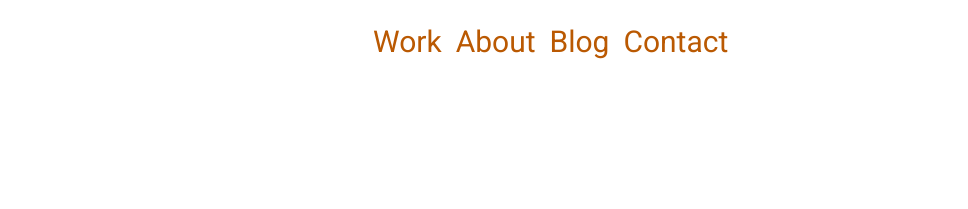
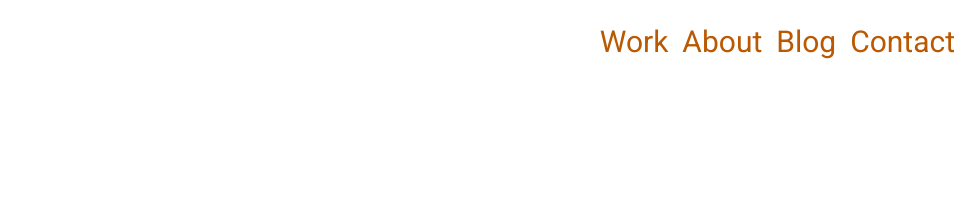
Before and after one commit to MikeDev206/kodemia-practice, a plain HTML site: page blogOne/sjrBlogCopy/index.html in a window 1280 px wide. Shown: the top 209 px of the page, 312-1280 px from the left. Drawn offline with Linux system fonts and the light colour scheme.

Commit message:
one more adjustment

```diff
--- a/blogOne/sjrBlogCopy/css/main.css
+++ b/blogOne/sjrBlogCopy/css/main.css
@@ -78,8 +78,8 @@ footer a {
 
 @media only screen and (min-width: 600px) {
     .nav-wrapper {
-        display: grid;
-        grid-template-columns: 1fr 1fr;
+        display: flex;
+        justify-content: space-between;
     }
     .susan-section,
     .experience {
@@ -103,8 +103,8 @@ footer a {
 
 @media only screen and (min-width: 1024px) {
     .nav-wrapper {
-        display: grid;
-        grid-template-columns: 1fr 1fr;
+        display: flex;
+        justify-content: space-between;
     }
     .susan-section,
     .experience {
```
